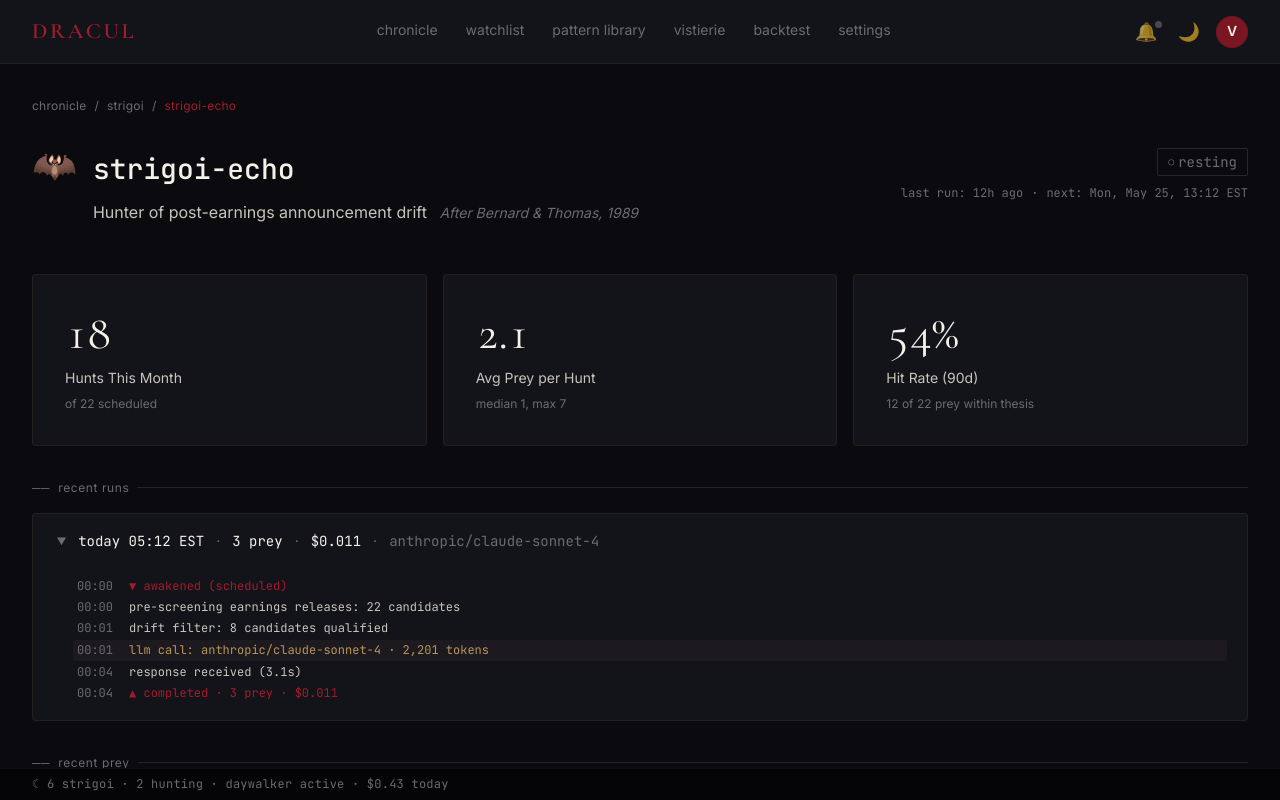
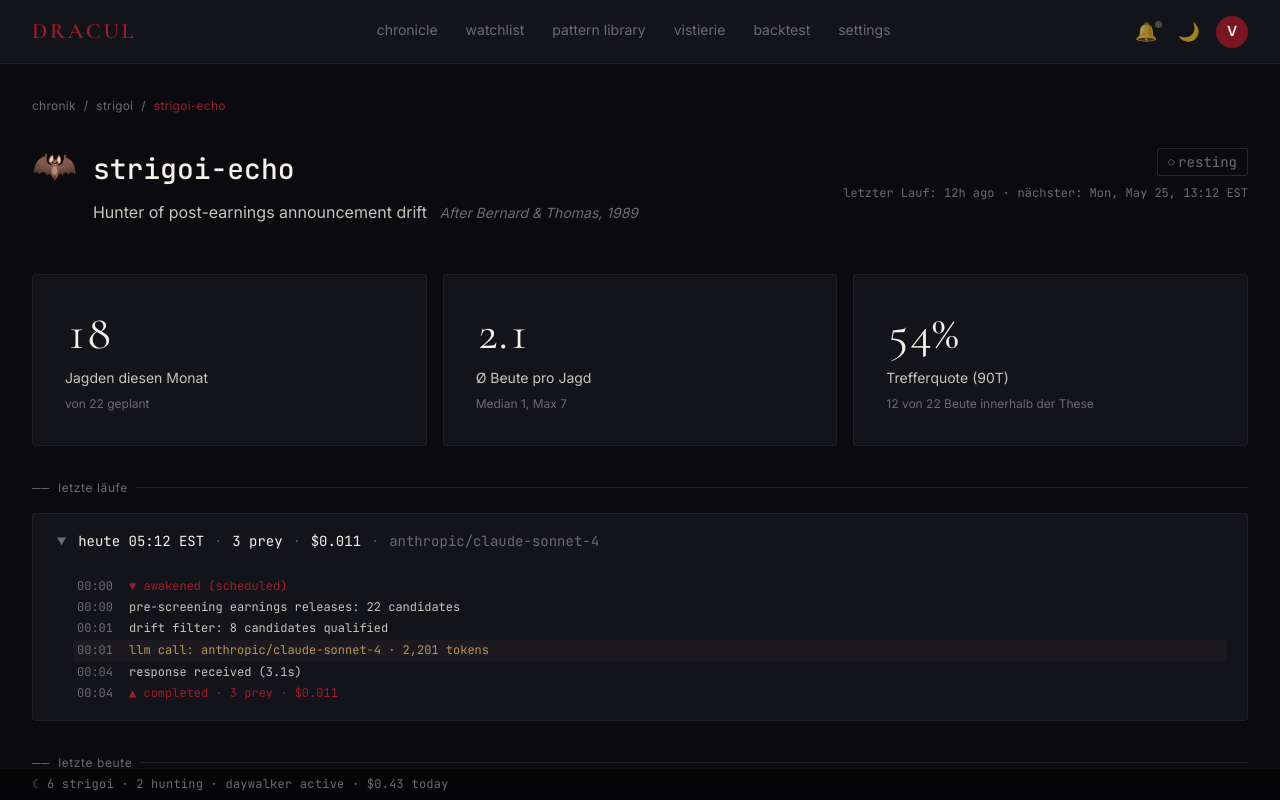
Before and after one commit to visterion/dracul, a Vue app in the folder chronicle/: page /strigoi/strigoi-echo in a window 1280 px wide. Built offline with nearby package versions, Linux system fonts and the light colour scheme.

Commit message:
i18n(chronicle): localize StrigoiDetailView strings

```diff
--- a/chronicle/src/i18n/locales/de.ts
+++ b/chronicle/src/i18n/locales/de.ts
@@ -101,6 +101,7 @@ export default {
       huntsThisMonth: 'Jagden diesen Monat',
       huntsScheduled: 'von {n} geplant',
       avgPreyPerHunt: 'Ø Beute pro Jagd',
+      avgPreyDetail: 'Median 1, Max 7',
       hitRate90d: 'Trefferquote (90T)',
       hitRateDetail: '{num} von {den} Beute innerhalb der These',
     },
@@ -109,6 +110,12 @@ export default {
       recentPrey: 'Letzte Beute',
       configuration: 'Konfiguration',
       performance: 'Leistung über Zeit',
+    },
+    run: {
+      traceLabel: 'Ablaufprotokoll für Lauf {id}',
+      today: 'heute',
+      yesterday: 'gestern',
+      daysAgo: 'T zurück',
     },
     config: {
       scheduleTitle: 'Zeitplan',
--- a/chronicle/src/i18n/locales/en.ts
+++ b/chronicle/src/i18n/locales/en.ts
@@ -101,6 +101,7 @@ export default {
       huntsThisMonth: 'Hunts This Month',
       huntsScheduled: 'of {n} scheduled',
       avgPreyPerHunt: 'Avg Prey per Hunt',
+      avgPreyDetail: 'median 1, max 7',
       hitRate90d: 'Hit Rate (90d)',
       hitRateDetail: '{num} of {den} prey within thesis',
     },
@@ -109,6 +110,12 @@ export default {
       recentPrey: 'recent prey',
       configuration: 'configuration',
       performance: 'performance over time',
+    },
+    run: {
+      traceLabel: 'Trace for run {id}',
+      today: 'today',
+      yesterday: 'yesterday',
+      daysAgo: 'd ago',
     },
     config: {
       scheduleTitle: 'Schedule',
--- a/chronicle/src/views/StrigoiDetailView.vue
+++ b/chronicle/src/views/StrigoiDetailView.vue
@@ -4,16 +4,16 @@
   </div>
 
   <div v-else-if="!strigoi" class="sd-notfound">
-    <p>Strigoi not found.</p>
-    <router-link to="/" class="sd-notfound__link">← Back to chronicle</router-link>
+    <p>{{ t('strigoi.notFound.message') }}</p>
+    <router-link to="/" class="sd-notfound__link">{{ t('strigoi.notFound.backLink') }}</router-link>
   </div>
 
   <article v-else class="sd">
     <!-- Breadcrumb -->
     <nav class="sd__breadcrumb" aria-label="Breadcrumb">
-      <router-link to="/" class="sd__bc-link">chronicle</router-link>
+      <router-link to="/" class="sd__bc-link">{{ t('strigoi.breadcrumb.chronicle') }}</router-link>
       <span class="sd__bc-sep">/</span>
-      <span class="sd__bc-link">strigoi</span>
+      <span class="sd__bc-link">{{ t('strigoi.breadcrumb.strigoi') }}</span>
       <span class="sd__bc-sep">/</span>
       <span class="sd__bc-current">{{ strigoi.name }}</span>
     </nav>
@@ -36,9 +36,9 @@
           {{ strigoi.state }}
         </span>
         <div class="sd__schedule">
-          <span>last run: {{ relativeTime(strigoi.lastRunAt) }}</span>
+          <span>{{ t('strigoi.schedule.lastRun') }} {{ relativeTime(strigoi.lastRunAt) }}</span>
           <span class="sd__schedule-sep">·</span>
-          <span>next: {{ formatNextRun(strigoi.nextRunAt) }}</span>
+          <span>{{ t('strigoi.schedule.next') }} {{ formatNextRun(strigoi.nextRunAt) }}</span>
         </div>
       </div>
     </header>
@@ -47,26 +47,26 @@
     <div class="sd__stats-row">
       <div class="sd__stat-card">
         <div class="sd__stat-value font-display tabular">{{ strigoi.huntsThisMonth }}</div>
-        <div class="sd__stat-label">Hunts This Month</div>
-        <div class="sd__stat-sub">of {{ strigoi.scheduledHuntsThisMonth }} scheduled</div>
+        <div class="sd__stat-label">{{ t('strigoi.stats.huntsThisMonth') }}</div>
+        <div class="sd__stat-sub">{{ t('strigoi.stats.huntsScheduled', { n: strigoi.scheduledHuntsThisMonth }) }}</div>
       </div>
       <div class="sd__stat-card">
         <div class="sd__stat-value font-display tabular">{{ strigoi.avgPreyPerHunt.toFixed(1) }}</div>
-        <div class="sd__stat-label">Avg Prey per Hunt</div>
-        <div class="sd__stat-sub">median 1, max 7</div>
+        <div class="sd__stat-label">{{ t('strigoi.stats.avgPreyPerHunt') }}</div>
+        <div class="sd__stat-sub">{{ t('strigoi.stats.avgPreyDetail') }}</div>
       </div>
       <div class="sd__stat-card">
         <div
           class="sd__stat-value font-display tabular"
           :class="strigoi.hitRate90d >= 0.6 ? 'sd__stat-value--positive' : ''"
         >{{ Math.round(strigoi.hitRate90d * 100) }}%</div>
-        <div class="sd__stat-label">Hit Rate (90d)</div>
-        <div class="sd__stat-sub">{{ strigoi.hitRateNumerator }} of {{ strigoi.hitRateDenominator }} prey within thesis</div>
+        <div class="sd__stat-label">{{ t('strigoi.stats.hitRate90d') }}</div>
+        <div class="sd__stat-sub">{{ t('strigoi.stats.hitRateDetail', { num: strigoi.hitRateNumerator, den: strigoi.hitRateDenominator }) }}</div>
       </div>
     </div>
 
     <!-- Recent runs -->
-    <SectionHeader label="recent runs" />
+    <SectionHeader :label="t('strigoi.sections.recentRuns')" />
     <div class="sd__runs" role="list">
       <div v-for="run in strigoi.recentRuns" :key="run.id" class="sd__run" role="listitem">
         <button
@@ -87,7 +87,7 @@
           v-if="expandedRuns.has(run.id)"
           class="sd__run-trace"
           role="region"
-          :aria-label="`Trace for run ${run.id}`"
+          :aria-label="t('strigoi.run.traceLabel', { id: run.id })"
         >
           <div
             v-for="(event, idx) in run.trace"
@@ -103,61 +103,61 @@
     </div>
 
     <!-- Recent prey -->
-    <SectionHeader label="recent prey" />
+    <SectionHeader :label="t('strigoi.sections.recentPrey')" />
     <div class="sd__prey-grid">
       <PreyCard v-for="prey in strigoi.recentPrey" :key="prey.id" :prey="prey" />
     </div>
 
     <!-- Configuration -->
-    <SectionHeader label="configuration" />
+    <SectionHeader :label="t('strigoi.sections.configuration')" />
     <div class="sd__config">
       <div class="sd__config-col">
-        <div class="sd__config-title">Schedule</div>
+        <div class="sd__config-title">{{ t('strigoi.config.scheduleTitle') }}</div>
         <table class="sd__config-table">
           <tbody>
             <tr>
-              <td class="sd__config-label">Cron</td>
+              <td class="sd__config-label">{{ t('strigoi.config.cron') }}</td>
               <td class="sd__config-value font-mono">{{ strigoi.configuration.cron }}</td>
             </tr>
             <tr>
-              <td class="sd__config-label">Next run</td>
+              <td class="sd__config-label">{{ t('strigoi.config.nextRun') }}</td>
               <td class="sd__config-value font-mono tabular">{{ formatAbsoluteDate(strigoi.configuration.nextRunAt) }}</td>
             </tr>
             <tr>
-              <td class="sd__config-label">Disabled</td>
-              <td class="sd__config-value font-mono">{{ strigoi.configuration.disabled ? 'Yes' : 'No' }}</td>
+              <td class="sd__config-label">{{ t('strigoi.config.disabled') }}</td>
+              <td class="sd__config-value font-mono">{{ strigoi.configuration.disabled ? t('strigoi.config.disabledYes') : t('strigoi.config.disabledNo') }}</td>
             </tr>
           </tbody>
         </table>
       </div>
       <div class="sd__config-col">
-        <div class="sd__config-title">LLM &amp; Budget</div>
+        <div class="sd__config-title">{{ t('strigoi.config.llmTitle') }}</div>
         <table class="sd__config-table">
           <tbody>
             <tr>
-              <td class="sd__config-label">Tier</td>
+              <td class="sd__config-label">{{ t('strigoi.config.tier') }}</td>
               <td class="sd__config-value font-mono">{{ strigoi.configuration.tier }}</td>
             </tr>
             <tr>
-              <td class="sd__config-label">Daily budget</td>
+              <td class="sd__config-label">{{ t('strigoi.config.dailyBudget') }}</td>
               <td class="sd__config-value font-mono tabular">
                 ${{ strigoi.configuration.dailyBudgetUsd.toFixed(2) }}
-                <span class="sd__config-used">(used: ${{ strigoi.configuration.dailyUsedUsd.toFixed(2) }})</span>
+                <span class="sd__config-used">{{ t('strigoi.config.used', { n: strigoi.configuration.dailyUsedUsd.toFixed(2) }) }}</span>
               </td>
             </tr>
             <tr>
-              <td class="sd__config-label">Monthly budget</td>
+              <td class="sd__config-label">{{ t('strigoi.config.monthlyBudget') }}</td>
               <td class="sd__config-value font-mono tabular">
                 ${{ strigoi.configuration.monthlyBudgetUsd.toFixed(2) }}
-                <span class="sd__config-used">(used: ${{ strigoi.configuration.monthlyUsedUsd.toFixed(2) }})</span>
+                <span class="sd__config-used">{{ t('strigoi.config.used', { n: strigoi.configuration.monthlyUsedUsd.toFixed(2) }) }}</span>
               </td>
             </tr>
             <tr>
-              <td class="sd__config-label">Primary</td>
+              <td class="sd__config-label">{{ t('strigoi.config.primary') }}</td>
               <td class="sd__config-value font-mono">{{ strigoi.configuration.primaryProvider }}</td>
             </tr>
             <tr v-if="strigoi.configuration.fallbackProvider">
-              <td class="sd__config-label">Fallback</td>
+              <td class="sd__config-label">{{ t('strigoi.config.fallback') }}</td>
               <td class="sd__config-value font-mono">{{ strigoi.configuration.fallbackProvider }}</td>
             </tr>
           </tbody>
@@ -166,7 +166,7 @@
     </div>
 
     <!-- Performance chart -->
-    <SectionHeader label="performance over time" />
+    <SectionHeader :label="t('strigoi.sections.performance')" />
     <div class="sd__chart">
       <apexchart type="line" height="260" :options="chartOptions" :series="chartSeries" />
     </div>
@@ -176,6 +176,7 @@
 <script setup lang="ts">
 import { ref, computed, onMounted } from 'vue'
 import { useRoute } from 'vue-router'
+import { useI18n } from 'vue-i18n'
 import VueApexCharts from 'vue3-apexcharts'
 import type { StrigoiDetail } from '../api/types'
 import { useApi } from '../api'
@@ -186,6 +187,7 @@ import PreyCard from '../components/common/PreyCard.vue'
 // Required: Vue resolves <apexchart> tag by matching the variable name
 const apexchart = VueApexCharts
 
+const { t } = useI18n()
 const route = useRoute()
 const api = useApi()
 const { relativeTime } = useRelativeTime()
@@ -224,10 +226,10 @@ const stateIcon = computed(() => {
 function formatRunDate(iso: string): string {
   const d = new Date(iso)
   const diffDays = Math.floor((Date.now() - d.getTime()) / 86_400_000)
-  const t = d.toLocaleTimeString('en-US', { hour: '2-digit', minute: '2-digit', hour12: false })
-  if (diffDays === 0) return `today ${t} EST`
-  if (diffDays === 1) return `yesterday ${t} EST`
-  return `${diffDays}d ago ${t} EST`
+  const time = d.toLocaleTimeString('en-US', { hour: '2-digit', minute: '2-digit', hour12: false })
+  if (diffDays === 0) return `${t('strigoi.run.today')} ${time} EST`
+  if (diffDays === 1) return `${t('strigoi.run.yesterday')} ${time} EST`
+  return `${diffDays}${t('strigoi.run.daysAgo')} ${time} EST`
 }
 
 function formatNextRun(iso: string): string {
@@ -278,8 +280,8 @@ const chartOptions = computed(() => ({
 }))
 
 const chartSeries = computed(() => [
-  { name: 'hit rate', data: strigoi.value?.weeklyPerformance.map(w => w.hitRate) ?? [] },
-  { name: 'prey count', data: strigoi.value?.weeklyPerformance.map(w => w.preyCount) ?? [], yAxisIndex: 1 },
+  { name: t('strigoi.chart.hitRate'), data: strigoi.value?.weeklyPerformance.map(w => w.hitRate) ?? [] },
+  { name: t('strigoi.chart.preyCount'), data: strigoi.value?.weeklyPerformance.map(w => w.preyCount) ?? [], yAxisIndex: 1 },
 ])
 </script>
 
```
